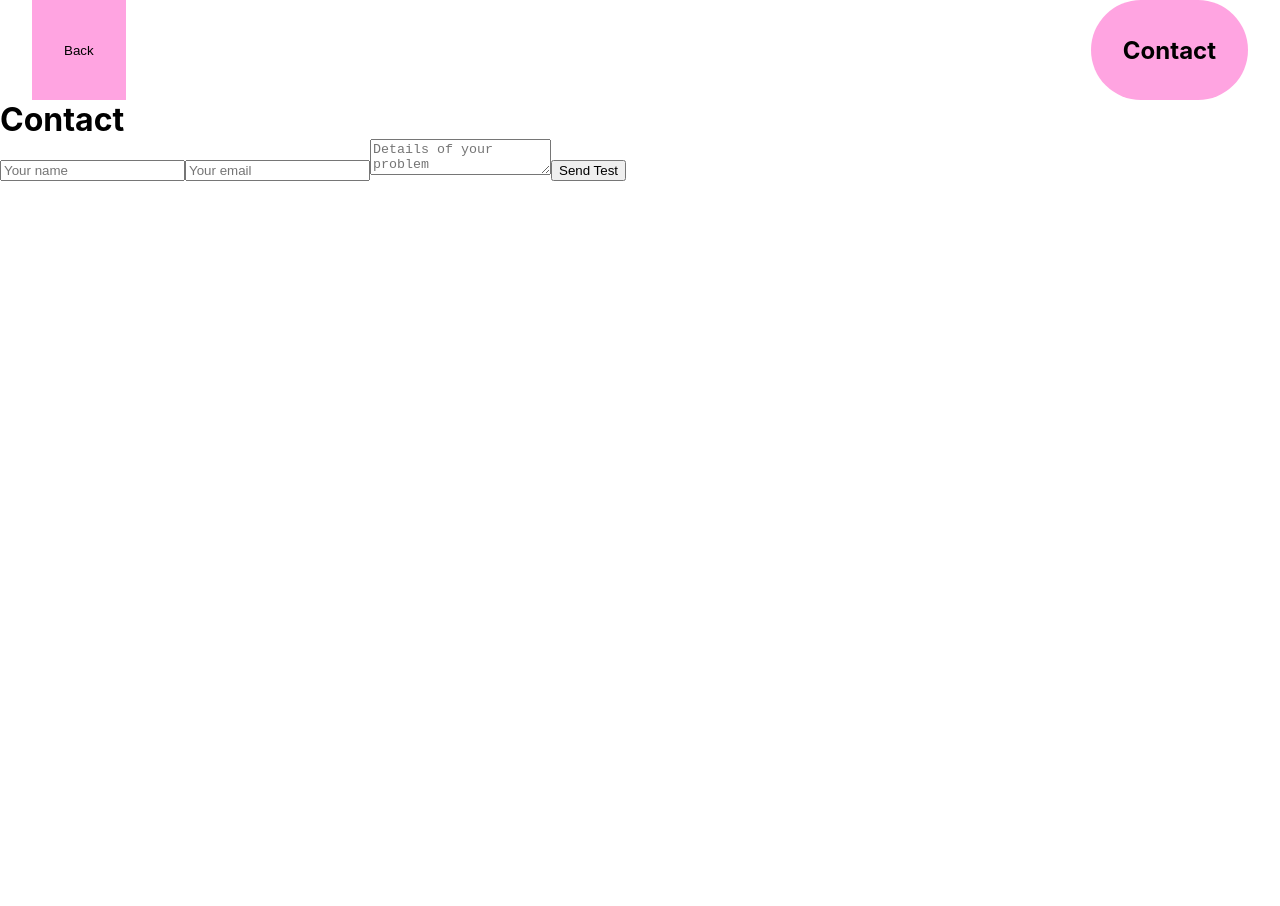
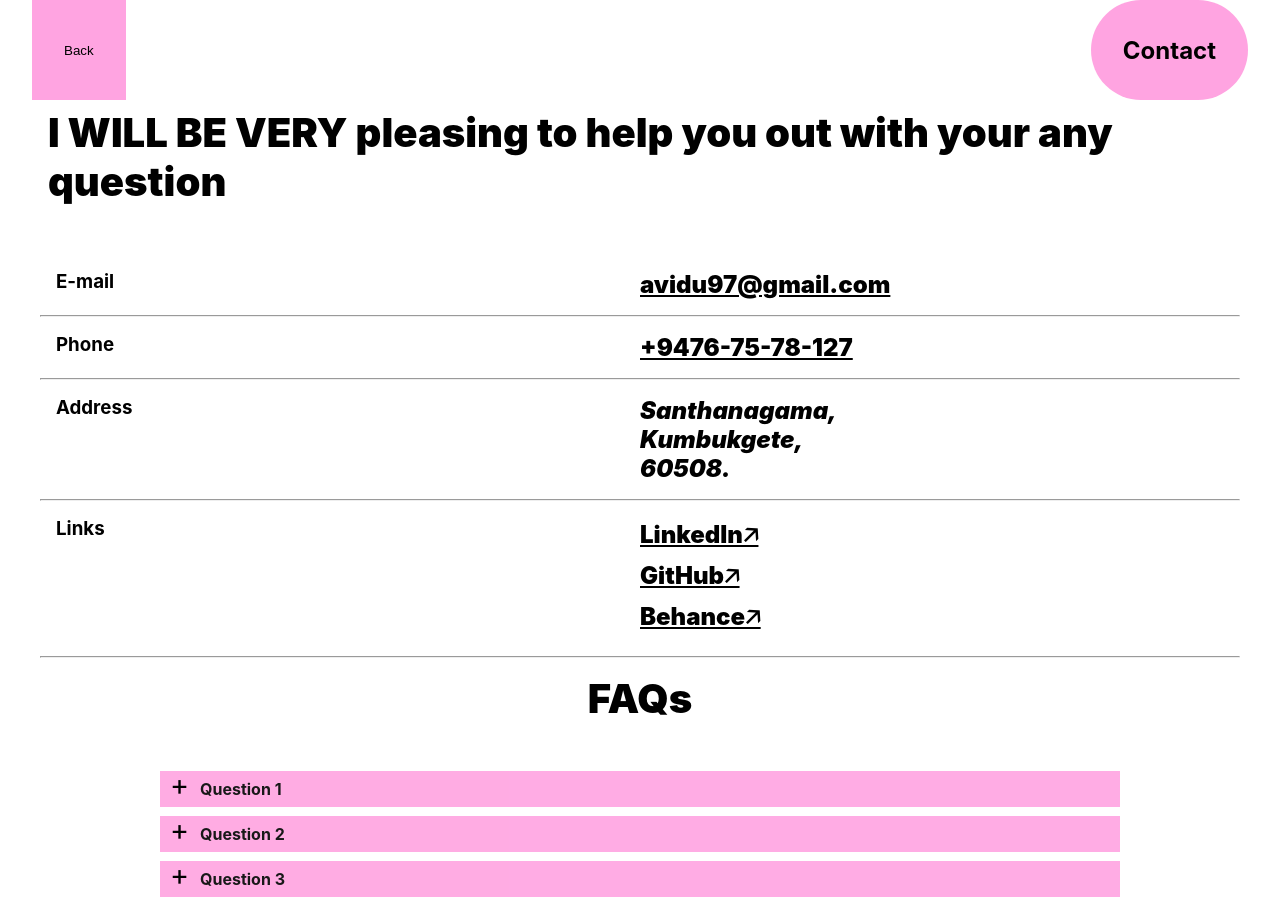
Before and after one commit to AviduDev/avidu-2023, a Next.js app: page /contact in a window 1280 px wide. Before the commit the page ends 800 px from the top, so only its background shows below. Built offline with nearby package versions, Linux system fonts and the light colour scheme.

Commit message:
Contact page build error resolved

```diff
--- a/pages/contact/index.js
+++ b/pages/contact/index.js
@@ -26,6 +26,7 @@ export default function Contact() {
         />
         <meta property="og:image" content="" />
       </Head>
+
       <nav className={styles.nav}>
         <button
           className={styles.back}
@@ -39,22 +40,128 @@ export default function Contact() {
         </motion.h1>
       </nav>
 
-      <main>
-        <h1>Contact</h1>
-        <div>
-          <form
-            method="POST"
-            action="https://formsubmit.co/your@email.com"
-            enctype="multipart/form-data"
-          >
-            <input type="text" name="name" required placeholder="Your name" />
-            <input type="email" name="email" placeholder="Your email" />
-            <textarea name="message" placeholder="Details of your problem" />
-            <input type="hidden" name="_subject" value="New submission!" />
-            <input type="hidden" name="_captcha" value="false" />
-            <input type="hidden" name="_template" value="box"></input>
-            <button type="submit">Send Test</button>
-          </form>
+      <main className={styles.main}>
+        <h2 className={styles.mainTitle}>
+          I WILL BE VERY pleasing to help you out with your any question
+        </h2>
+
+        <div className={styles.gridContainer}>
+          <div className={styles.grid}>
+            <div className={styles.title}>
+              <h3>E-mail</h3>
+            </div>
+            <div className={styles.details}>
+              <a href="mailto:avidu97@gmail.com">avidu97@gmail.com</a>
+            </div>
+          </div>
+
+          <hr />
+
+          <div className={styles.grid}>
+            <div className={styles.title}>
+              <h3>Phone</h3>
+            </div>
+            <div className={styles.details}>
+              <a href="tel:+94767578127">+9476-75-78-127</a>
+            </div>
+          </div>
+
+          <hr />
+
+          <div className={styles.grid}>
+            <div className={styles.title}>
+              <h3>Address</h3>
+            </div>
+            <div className={styles.details}>
+              <address>
+                Santhanagama, <br />
+                Kumbukgete, <br />
+                60508.
+              </address>
+            </div>
+          </div>
+
+          <hr />
+
+          <div className={styles.grid}>
+            <div className={styles.title}>
+              <h3>Links</h3>
+            </div>
+            <div className={styles.details}>
+              <a
+                href="https://www.linkedin.com/in/avidu-web-designer-from-sri-lanka/"
+                target="blank"
+              >
+                LinkedIn🡥
+              </a>{" "}
+              <br />
+              <a href="https://github.com/AviduDev" target="blank">
+                GitHub🡥
+              </a>{" "}
+              <br />
+              <a href="https://www.behance.net/avidu">Behance🡥</a> <br />
+            </div>
+          </div>
+
+          <hr />
+        </div>
+
+        <h2 className={styles.mainTitle}>FAQs</h2>
+
+        <div className={styles.faq}>
+          <div>
+            <input
+              type="checkbox"
+              id="question1"
+              name="q"
+              className={styles.questions}
+            />
+            <div className={styles.plus}>+</div>
+            <label for="question1" className={styles.question}>
+              Question 1
+            </label>
+            <div className={styles.answers}>
+              Lorem ipsum dolor sit amet consectetur adipisicing elit. Eaque
+              numquam quos saepe tempora. Quidem doloremque nisi exercitationem,
+              quasi assumenda rem!
+            </div>
+          </div>
+
+          <div>
+            <input
+              type="checkbox"
+              id="question2"
+              name="q"
+              className={styles.questions}
+            />
+            <div className={styles.plus}>+</div>
+            <label for="question2" className={styles.question}>
+              Question 2
+            </label>
+            <div className={styles.answers}>
+              Lorem ipsum dolor sit amet consectetur adipisicing elit. In labore
+              dolorem maiores dolor quidem distinctio repellendus hic harum
+              eligendi corrupti.
+            </div>
+          </div>
+
+          <div>
+            <input
+              type="checkbox"
+              id="question3"
+              name="q"
+              className={styles.questions}
+            />
+            <div className={styles.plus}>+</div>
+            <label for="question3" className={styles.question}>
+              Question 3
+            </label>
+            <div className={styles.answers}>
+              Lorem ipsum dolor sit, amet consectetur adipisicing elit.
+              Inventore veritatis sapiente voluptatem. Eveniet blanditiis,
+              minima corrupti totam modi saepe illo?
+            </div>
+          </div>
         </div>
       </main>
     </div>
--- a/styles/Contact.module.css
+++ b/styles/Contact.module.css
@@ -1,16 +1,14 @@
 .back {
   background-color: transparent;
   border: none;
-    background-color: rgb(255, 164, 225)
-    ;
+  background-color: #ffa4e1;
   height: 100%;
   padding: 0 2rem;
   cursor: pointer;
 }
 
 .ttl {
-    background-color: rgb(255, 164, 225)
-    ;
+  background-color: rgb(255, 164, 225);
   height: 100%;
   display: flex;
   flex-direction: column;
@@ -26,5 +24,114 @@
   align-content: center;
   justify-content: space-between;
   margin: 0 2rem;
+}
 
+.main {
+  display: flex;
+  flex-direction: column;
+  align-items: center;
+  width: 1200px;
 }
+
+.mainTitle {
+  font-size: 5vh;
+  font-weight: 900;
+  margin-bottom: 5vh;
+  padding: 1vh;
+}
+
+.gridContainer {
+  width: 100%;
+}
+
+.grid {
+  display: grid;
+  grid-template-columns: 1fr 1fr;
+  margin: 1vh;
+  padding: 1vh;
+}
+
+.details {
+  font-weight: 900;
+  font-size: 3vh;
+}
+
+.details a {
+  text-decoration: underline;
+}
+
+/* ----------------FAQS----------------------- */
+
+.faq {
+  width: 80%;
+  margin: 0 auto;
+}
+
+.centerplease {
+  text-align: center;
+  margin: 0 auto;
+  font-size: 2vh;
+}
+
+.question {
+  color: rgb(0, 0, 0);
+  font-weight: bold;
+  position: relative;
+  background: #ffa4e1;
+  margin: 0 auto;
+  opacity: 0.9;
+  padding: 1vh 1vh 1vh 5vh;
+  display: block;
+  cursor: pointer;
+}
+
+.answers {
+  border-top: 1px solid #000000;
+  background: #4d0033;
+  color: white;
+  padding: 0px 2vh;
+  margin: 0 0 1vh 0;
+  height: 0;
+  overflow: hidden;
+  z-index: -1;
+  position: relative;
+  opacity: 0;
+  -webkit-transition: 0.3s ease;
+  -moz-transition: 0.3s ease;
+  -o-transition: 0.3s ease;
+  transition: 0.3s ease;
+}
+
+.questions:checked ~ .answers {
+  height: auto;
+  opacity: 1;
+  padding: 2vh;
+}
+
+.plus {
+  position: absolute;
+  margin-left: 10px;
+  z-index: 5;
+  font-size: 1.8em;
+  line-height: 100%;
+  -webkit-user-select: none;
+  -moz-user-select: none;
+  -ms-user-select: none;
+  -o-user-select: none;
+  user-select: none;
+  -webkit-transition: 0.3s ease;
+  -moz-transition: 0.3s ease;
+  -o-transition: 0.3s ease;
+  transition: 0.3s ease;
+}
+
+.questions:checked ~ .plus {
+  -webkit-transform: rotate(45deg);
+  -moz-transform: rotate(45deg);
+  -o-transform: rotate(45deg);
+  transform: rotate(45deg);
+}
+
+.questions {
+  display: none;
+}
```
Also changed, not shown: pages/contact/main.js (deleted, +0 -74 lines). Lines whose indentation alone changed are shown as unchanged.
